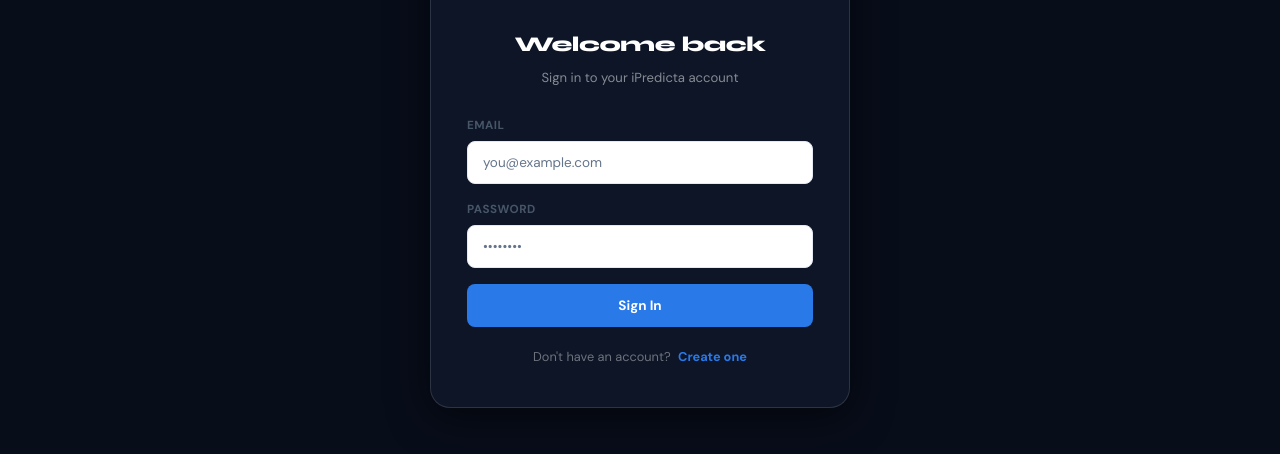
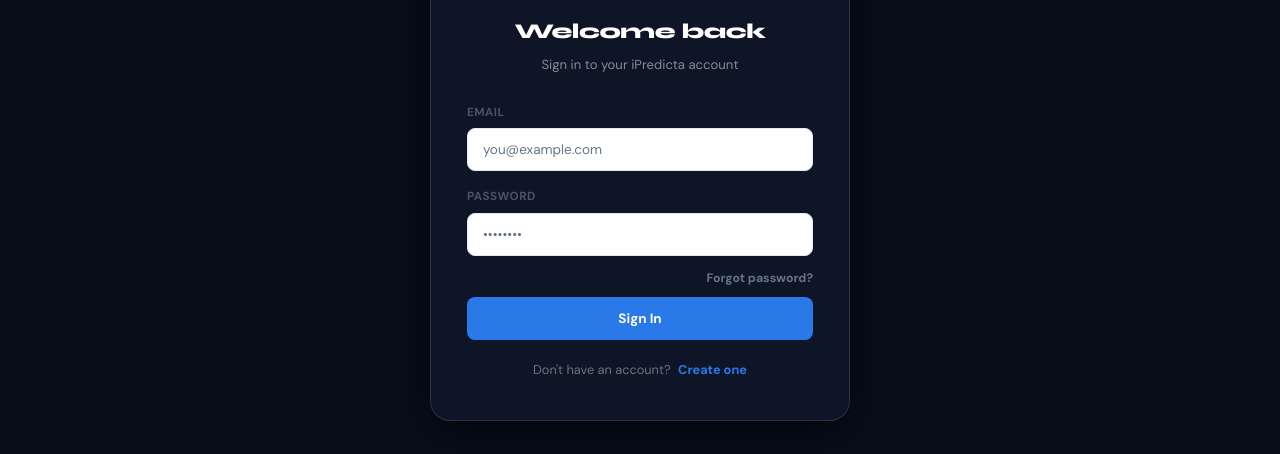
Before and after one commit to ipredicta/ipredicta-app, a website: page index.html in a window 1280 px wide. Shown: the part 346-800 px from the top of the page. Drawn offline with nearby package versions, Linux system fonts and the light colour scheme.

Commit message:
Add "Forgot password?" link to the members-area login
The web login had no way to reach password recovery — only the iOS app
linked to /reset, and that route did not exist until the previous commit.
A web user who forgot their password had no entry point at all. Adds a
"Forgot password?" link under the login password field, pointing at the
new /reset page, so recovery is reachable from both surfaces.

```diff
--- a/index.html
+++ b/index.html
@@ -712,6 +712,7 @@
         <label class="form-label" for="login-password">Password</label>
         <input class="form-input" type="password" id="login-password" placeholder="••••••••" autocomplete="current-password">
       </div>
+      <div style="text-align:right;margin:-6px 0 6px"><a href="/reset" style="font-size:.82rem;color:#64748b;font-weight:600">Forgot password?</a></div>
       <button class="btn-primary" id="btn-login">Sign In</button>
       <div class="auth-toggle">Don't have an account? <button id="go-signup">Create one</button></div>
     </div>
```
